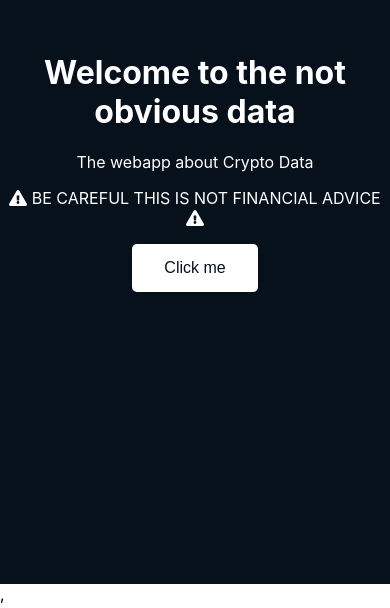
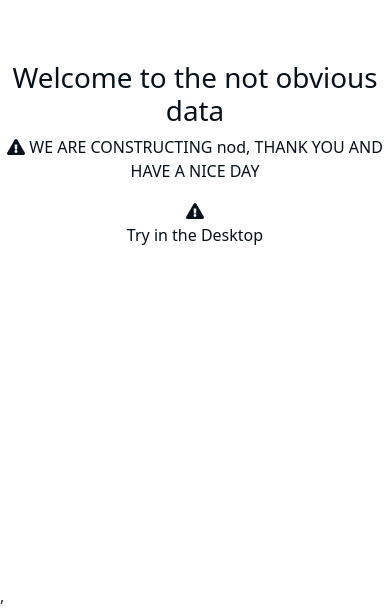
Before and after one commit to diogoalexandreferreiramendes/not-notObviousData-, a React (Create React App) app: page / in a window 390 px wide. Shown: the part 260-868 px from the top of the page. Built offline with nearby package versions, Linux system fonts and the light colour scheme; no server answers.

Commit message:
setup final

```diff
--- a/src/App.js
+++ b/src/App.js
@@ -1,5 +1,5 @@
 import './App.css';
-import React, { useState ,useEffect } from 'react'
+import React, { useEffect } from 'react'
 import {
   BrowserRouter as Router,
   Switch,
@@ -38,11 +38,10 @@ const App = (props) => {
       getWindowDimensions()
     },[])
 
-    //
 
   return(
     <Router>
-      {(window.location.hostname === "localhost" || ((getWindowDimensions().width > 1024) || developmentEnviroment)) ?
+      {(  ((getWindowDimensions().width > 1024) || developmentEnviroment)) ?
       <Switch>
         <Route exact path='/' component={Intro}/>
         <Route path='/home' component={Home}/>
--- a/src/pages/ConstrutionTime.js
+++ b/src/pages/ConstrutionTime.js
@@ -9,8 +9,8 @@ const ConstrutionTime = () => {
         <div className="mainIntro_Constrution">
             <div className="introPage_Constrution">
                 <h1>Welcome to the not obvious data</h1>
-                <p>  <FontAwesomeIcon icon={faExclamationTriangle}/> BE CAREFUL THIS IS NOT FINANCIAL ADVICE <FontAwesomeIcon icon={faExclamationTriangle}/></p>
-                <p>WE ARE CONSTRUCTING nod, THANK YOU AND HAVE A NICE DAY</p>
+                <p><FontAwesomeIcon icon={faExclamationTriangle}/> WE ARE CONSTRUCTING nod, THANK YOU AND HAVE A NICE DAY</p> <FontAwesomeIcon icon={faExclamationTriangle}/>
+                <p> Try in the Desktop </p>
             </div>
         </div>
     )
--- a/src/pages/Home.js
+++ b/src/pages/Home.js
@@ -6,17 +6,6 @@ import { TodayData } from '../components/TodayData'
 import TopBar from '../components/TopBar'
 
 const Home = () => {
-    const getWindowDimensions = () => {
-        const { innerWidth: width, innerHeight: height } = window;
-        return{
-            width,
-            height
-        }
-      }
-
-    const anotherOne = () => {
-        console.log(window.innerWidth)
-    }
 
     // const [windowDimensions, setWindowDimensions] = useState(getWindowDimensions());
 
@@ -26,7 +15,6 @@ const Home = () => {
             <NavBar />
             <TodayData />
             <MainTokens />
-            <button onClick={()=> anotherOne()}>info</button>
             <Footer />
         </div>
     )
--- a/src/pages/SignUp.js
+++ b/src/pages/SignUp.js
@@ -5,6 +5,8 @@ import { signup } from '../firebase';
 import { Link, useHistory } from 'react-router-dom';
 import { Alert } from 'react-bootstrap';
 import validator from 'validator'
+import 'bootstrap/dist/css/bootstrap.min.css';
+
 
 
 const SignUp = () => {
```
